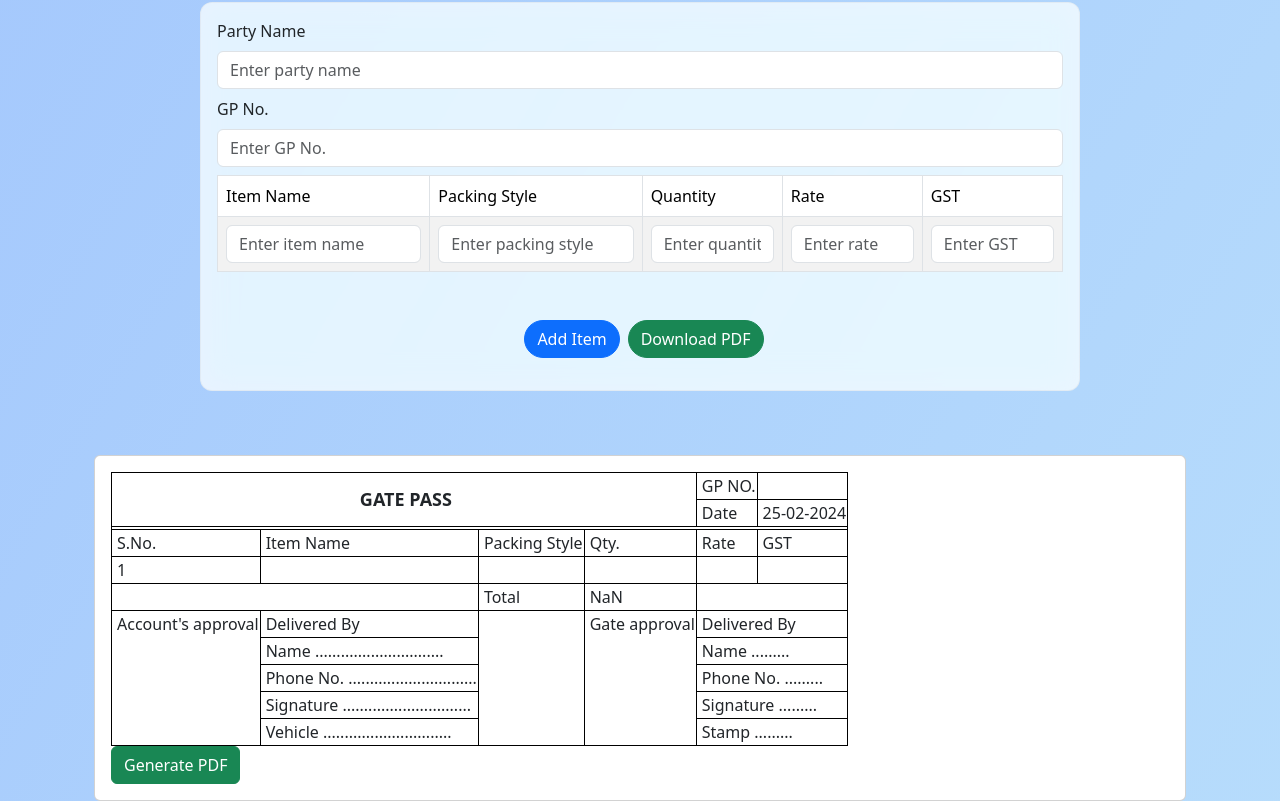
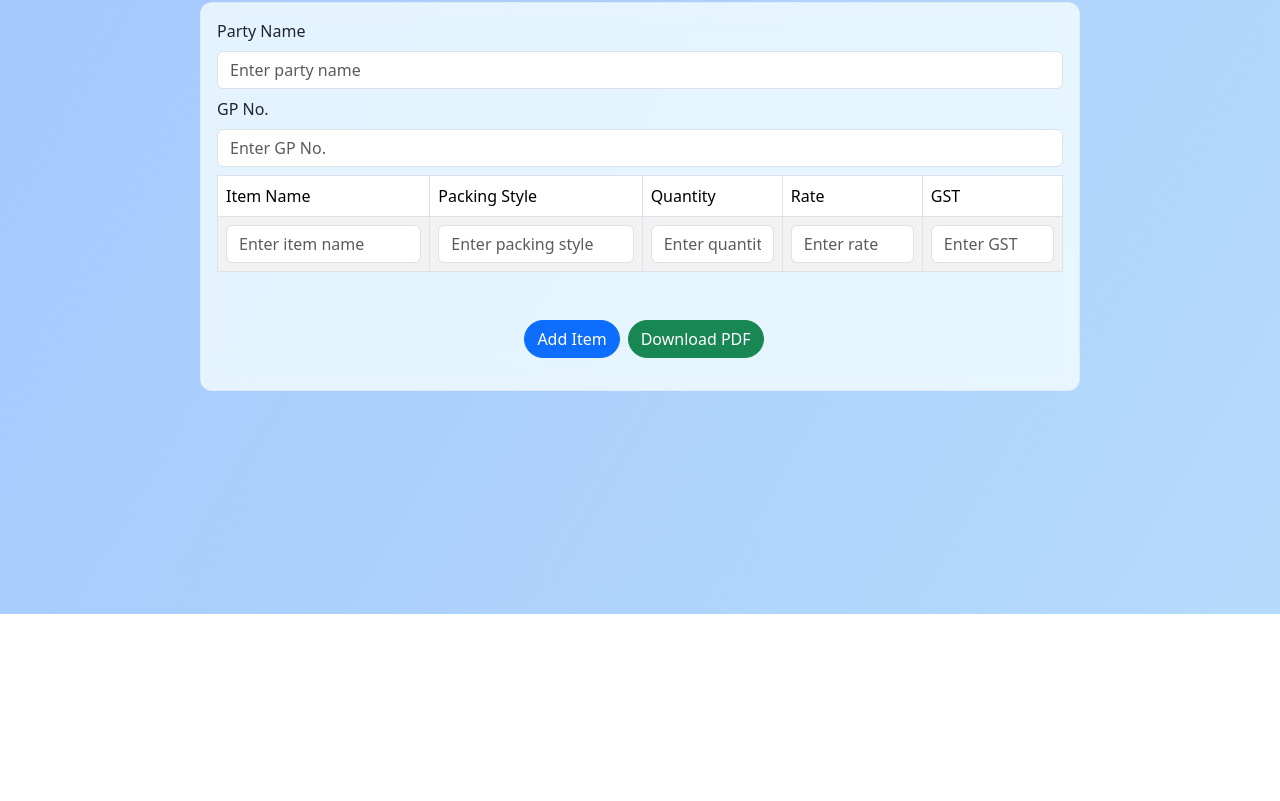
Before and after one commit to dhyanivj/gatepass-pdfgen, a React (Create React App) app: page / in a window 1280 px wide. Shown: the part 186-987 px from the top of the page. After the commit the page ends 800 px from the top, so only its background shows below. Built offline with nearby package versions, Linux system fonts and the light colour scheme; no server answers; the database is empty.

Commit message:
minor fix

```diff
--- a/src/components/GatePassForm.jsx
+++ b/src/components/GatePassForm.jsx
@@ -220,9 +220,9 @@ function GatePassForm() {
           </div>
         </Col>
       </Row>
-      {/* <div className="d-none"> */}
-      <GatePassLayout formData={formInputs} ref={generatePDFButtonRef} />
-      {/* </div> */}
+      <div className="d-none">
+        <GatePassLayout formData={formInputs} ref={generatePDFButtonRef} />
+      </div>
     </Container>
   );
 }
```
